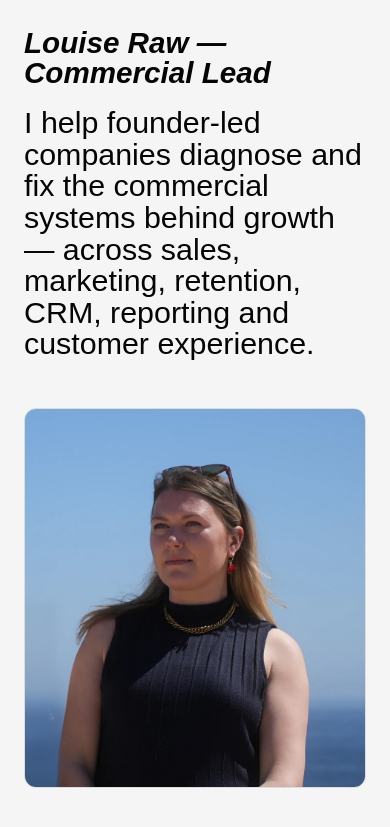
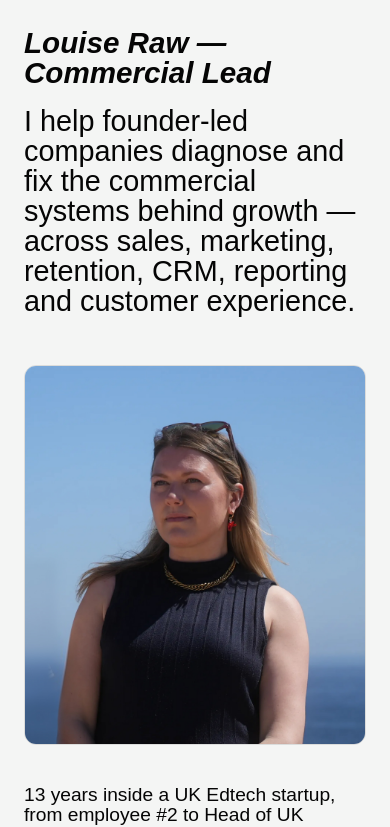
Before and after one commit to jack-merrell/Louise-raw, a Next.js app: page / in a window 390 px wide. Shown: the top 827 px of the page. Built offline with nearby package versions, Linux system fonts and the light colour scheme; a web font is replaced by a local one.

Commit message:
smaller mobile font size

```diff
--- a/src/app/page.tsx
+++ b/src/app/page.tsx
@@ -28,7 +28,7 @@ export default function Home() {
         <div className="grid items-start gap-x-12 gap-y-12 pt-5 lg:grid-cols-[minmax(0,62vw)_minmax(340px,29vw)] lg:justify-between lg:pt-5">
           <h1
             id="hero-title"
-            className="max-w-[36ch] text-balance text-[clamp(1.9rem,3.08vw,3.95rem)] font-normal leading-[1.04] tracking-normal"
+            className="max-w-[36ch] text-balance text-[clamp(1.8rem,3.08vw,3.95rem)] font-normal leading-[1.04] tracking-normal"
           >
             I help founder-led companies diagnose and fix the commercial systems
             behind growth — across sales, marketing, retention, CRM, reporting
```
